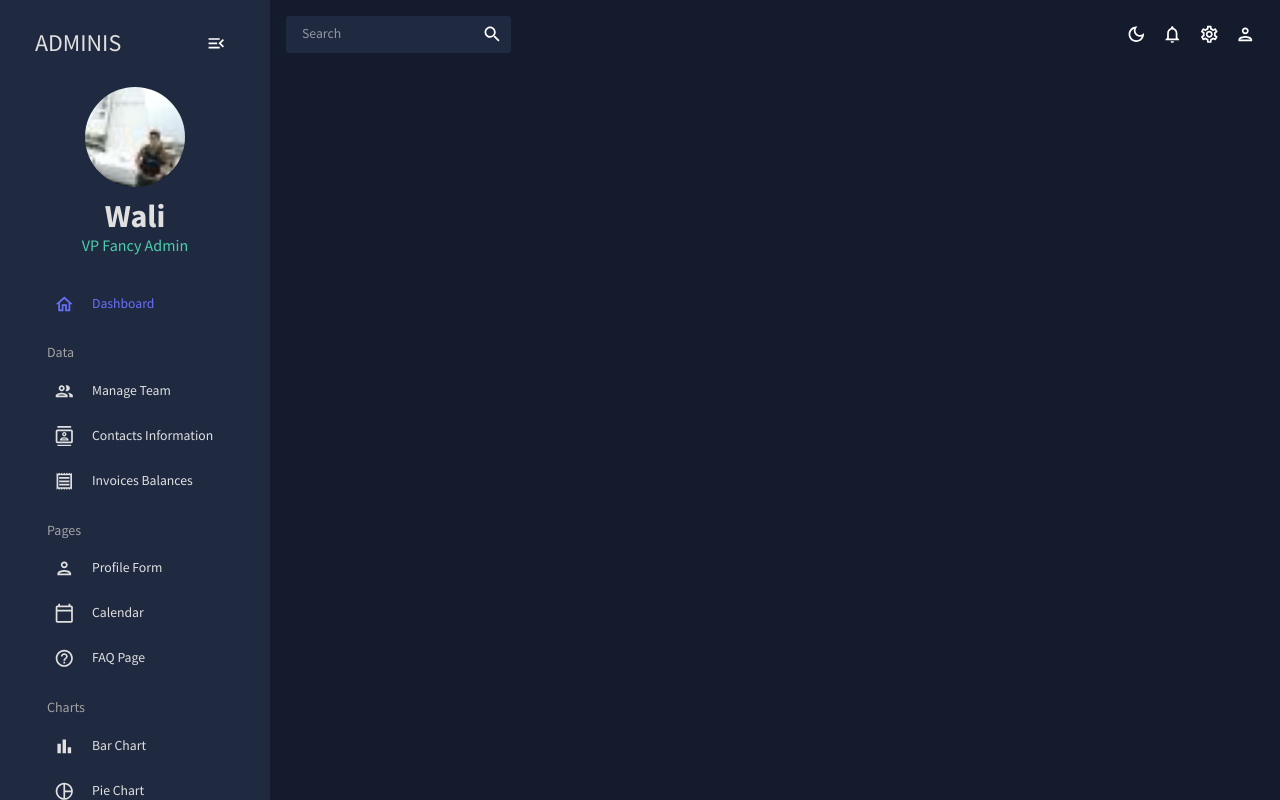
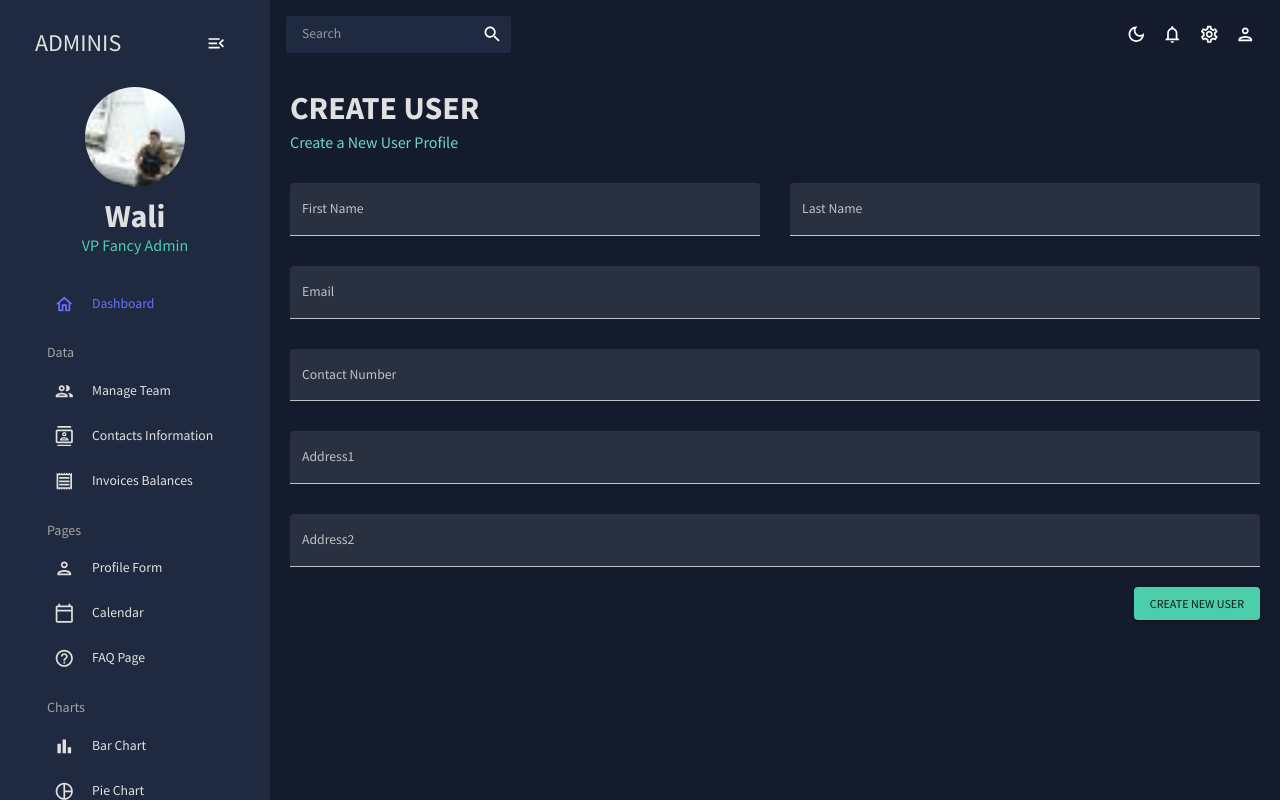
Before and after one commit to WaliAblikim/React-admin, a React (Create React App) app: page /form in a window 1280 px wide. Built offline with nearby package versions, Linux system fonts and the light colour scheme.

Commit message:
add form page

```diff
--- a/src/App.js
+++ b/src/App.js
@@ -7,6 +7,7 @@ import Sidebar from "./scenes/global/Sidebar";
 import Team from "./scenes/team";
 import Contacts from "./scenes/contacts";
 import Invoices from "./scenes/invoices";
+import Form from "./scenes/form";
 
 function App() {
   const [theme, colorMode] = useMode();
@@ -23,6 +24,7 @@ function App() {
               <Route path="/team" element={<Team />} />
               <Route path="/contacts" element={<Contacts />} />
               <Route path="/invoices" element={<Invoices />} />
+              <Route path="/form" element={<Form />} />
             </Routes>
           </main>
         </div>
--- /dev/null
+++ b/src/scenes/form/index.jsx
@@ -0,0 +1,155 @@
+import { Box, Button, TextField } from "@mui/material";
+import { Formik } from "formik";
+import * as yup from "yup";
+import useMediaQuery from "@mui/material/useMediaQuery";
+import Header from "../../components/Header";
+
+const initialValues = {
+  firstName: "",
+  lastName: "",
+  email: "",
+  contact: "",
+  address1: "",
+  address2: "",
+};
+
+const phoneRegExp =
+  /^((\+[1-9]{1,4}[ -]?)|(\([0-9]{2,3}\)[ -]?)|([0-9]{2,4})[ -]?)*?[0-9]{3,4}[ -]?[0-9]{3,4}$/;
+
+const checkoutSchema = yup.object().shape({
+  firstName: yup.string().required("required"),
+  lastName: yup.string().required("required"),
+  email: yup.string().email("invalid email").required("required"),
+  contact: yup
+    .string()
+    .matches(phoneRegExp, "Phone number is not valid")
+    .required("required"),
+  address1: yup.string().required("required"),
+  address2: yup.string().required("required"),
+});
+
+const Form = () => {
+  const isNonMobile = useMediaQuery("(min-width:600px)");
+
+  const handleFormSubmit = (value) => {
+    console.log(value);
+  };
+  return (
+    <Box m="20px">
+      <Header title="CREATE USER" subtitle="Create a New User Profile" />
+      <Formik
+        onSubmit={handleFormSubmit}
+        initialValues={initialValues}
+        validationSchema={checkoutSchema}
+      >
+        {({
+          values,
+          errors,
+          touched,
+          handleBlur,
+          handleChange,
+          handleSubmit,
+        }) => (
+          <form onSubmit={handleSubmit}>
+            <Box
+              display="grid"
+              gap="30px"
+              gridTemplateColumns="repeat(4,minmax(0,1fr))"
+              sx={{
+                "& >div": {
+                  gridColumn: isNonMobile ? undefined : "span 4",
+                },
+              }}
+            >
+              <TextField
+                fullWidth
+                variant="filled"
+                type="text"
+                label="First Name"
+                onBlur={handleBlur}
+                onChange={handleChange}
+                value={values.firstName}
+                name="firstName"
+                error={!!touched.firstName && !!errors.firstName}
+                helperText={touched.firstName && errors.firstName}
+                sx={{ gridColumn: "span 2" }}
+              />
+              <TextField
+                fullWidth
+                variant="filled"
+                type="text"
+                label="Last Name"
+                onBlur={handleBlur}
+                onChange={handleChange}
+                value={values.lastName}
+                name="lastName"
+                error={!!touched.lastName && !!errors.lastName}
+                helperText={touched.lastName && errors.lastName}
+                sx={{ gridColumn: "span 2" }}
+              />
+              <TextField
+                fullWidth
+                variant="filled"
+                type="text"
+                label="Email"
+                onBlur={handleBlur}
+                onChange={handleChange}
+                value={values.email}
+                name="email"
+                error={!!touched.email && !!errors.email}
+                helperText={touched.email && errors.email}
+                sx={{ gridColumn: "span 4" }}
+              />
+              <TextField
+                fullWidth
+                variant="filled"
+                type="text"
+                label="Contact Number"
+                onBlur={handleBlur}
+                onChange={handleChange}
+                value={values.contact}
+                name="contact"
+                error={!!touched.contact && !!errors.contact}
+                helperText={touched.contact && errors.contact}
+                sx={{ gridColumn: "span 4" }}
+              />
+              <TextField
+                fullWidth
+                variant="filled"
+                type="text"
+                label="Address1"
+                onBlur={handleBlur}
+                onChange={handleChange}
+                value={values.address1}
+                name="address1"
+                error={!!touched.address1 && !!errors.address1}
+                helperText={touched.address1 && errors.address1}
+                sx={{ gridColumn: "span 4" }}
+              />
+              <TextField
+                fullWidth
+                variant="filled"
+                type="text"
+                label="Address2"
+                onBlur={handleBlur}
+                onChange={handleChange}
+                value={values.address2}
+                name="address2"
+                error={!!touched.address2 && !!errors.address2}
+                helperText={touched.address2 && errors.address2}
+                sx={{ gridColumn: "span 4" }}
+              />
+            </Box>
+            <Box display="flex" justifyContent="end" mt="20px">
+              <Button type="submit" color="secondary" variant="contained">
+                Create New User
+              </Button>
+            </Box>
+          </form>
+        )}
+      </Formik>
+    </Box>
+  );
+};
+
+export default Form;
```
Also changed, not shown: src/scenes/invoices/index.jsx (line endings or trailing spaces).
